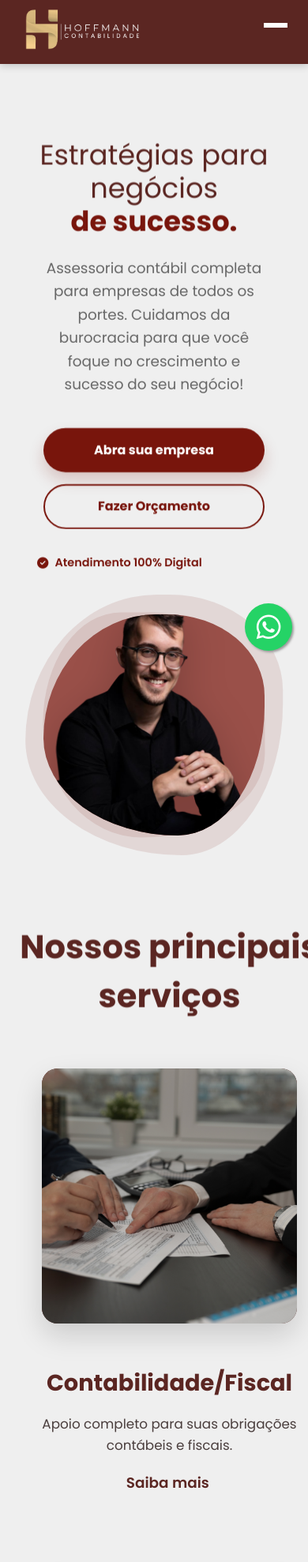
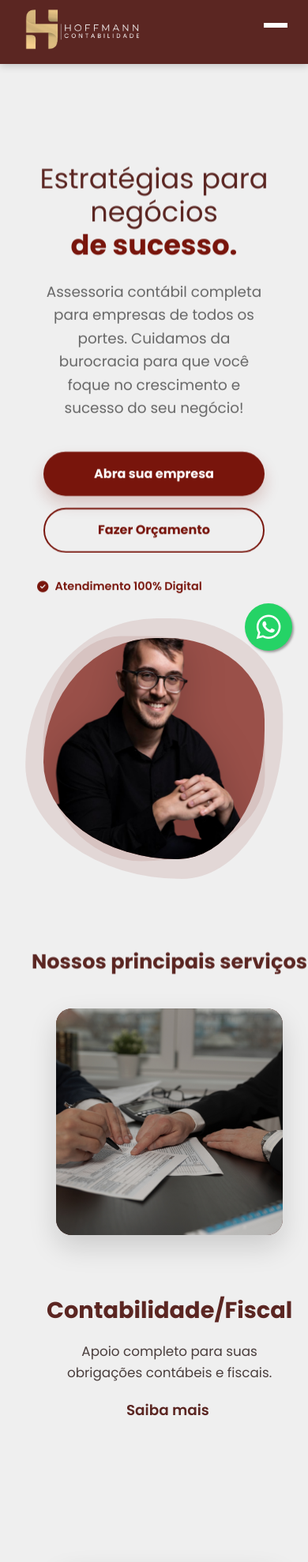
Before and after one commit to Kelvin-Luis-Dev/hoffmancontabilidade, a Flask app: page / in a window 390 px wide. Shown: the top 1978 px of the page at 79% size. Run offline with Flask 2, Linux system fonts and the light colour scheme; some libraries are stand-ins or nearby versions; some web fonts are replaced.

Commit message:
Update home.html

```diff
--- a/templates/home.html
+++ b/templates/home.html
@@ -6,8 +6,8 @@
   /* 1. O ESTADO INICIAL (Escondido e deslocado para baixo) */
   .reveal {
     opacity: 0;
-    transform: translateY(50px); /* Começa 50px para baixo */
-    transition: all 1s cubic-bezier(0.2, 0.8, 0.2, 1); /* Movimento ultra suave "Apple style" */
+    transform: translateY(50px);
+    transition: all 1s cubic-bezier(0.2, 0.8, 0.2, 1);
     will-change: opacity, transform;
   }
 
@@ -17,12 +17,100 @@
     transform: translateY(0);
   }
 
-  /* 3. DELAYS (Para criar a cascata: um depois do outro) */
+  /* 3. DELAYS */
   .d-100 { transition-delay: 0.1s; }
   .d-200 { transition-delay: 0.2s; }
   .d-300 { transition-delay: 0.3s; }
   .d-400 { transition-delay: 0.4s; }
   .d-500 { transition-delay: 0.5s; }
+
+  /* ============================================================
+     AJUSTES DE RESPONSIVIDADE UNIVERSAL
+     ============================================================ */
+
+  /* Ajuste para telas menores (Celulares e Tablets) */
+  @media (max-width: 992px) {
+    .hero-modern-inner {
+      flex-direction: column-reverse; /* Imagem em cima ou embaixo conforme preferir, aqui inverti para o texto vir primeiro */
+      text-align: center;
+      padding: 40px 20px;
+    }
+
+    .hero-content {
+      width: 100%;
+      margin-top: 30px;
+    }
+
+    .hero-buttons {
+      display: flex;
+      flex-direction: column;
+      gap: 15px;
+      align-items: center;
+    }
+
+    .hero-buttons .btn {
+      width: 100%;
+      max-width: 300px;
+      margin: 0 !important;
+    }
+
+    .hero-visual {
+      width: 100%;
+      display: flex;
+      justify-content: center;
+      margin-bottom: 20px;
+    }
+
+    /* Serviços */
+    .home-service-item {
+      flex-direction: column !important; /* Força empilhar mesmo os "reverse" */
+      text-align: center;
+      gap: 20px;
+      margin-bottom: 40px;
+    }
+
+    .home-service-image-wrapper {
+      width: 100% !important;
+      max-width: 400px;
+      margin: 0 auto;
+    }
+
+    /* FAQ */
+    .faq-grid {
+      grid-template-columns: 1fr; /* Uma coluna só */
+    }
+
+    /* Diferenciais */
+    .dif-container {
+      flex-direction: column;
+      text-align: center;
+      padding: 20px;
+    }
+
+    .dif-img-wrapper {
+      width: 100%;
+      max-width: 350px;
+      margin: 0 auto 30px;
+    }
+
+    .lista-diferenciais {
+      display: inline-block;
+      text-align: left;
+    }
+
+    /* Ajuste de títulos para não quebrarem layout */
+    h1 { font-size: 1.8rem !important; }
+    h2 { font-size: 1.6rem !important; }
+  }
+
+  /* Wrap universal para evitar que o conteúdo cole nas bordas */
+  .wrap {
+    width: 100%;
+    max-width: 1200px;
+    margin: 0 auto;
+    padding: 0 20px;
+    box-sizing: border-box;
+  }
 </style>
 
 <section class="hero-modern">
@@ -61,30 +149,31 @@
             <div class="image-cutter">
                 <img src="{{ url_for('static', filename='img/pablohome.png') }}"
                      alt="Pablo Hoffman - Consultoria Contábil"
-                 class="hero-person-img">
+                     class="hero-person-img"
+                     style="max-width: 100%; height: auto;">
             </div>
           </div>
-
         </div>
     </div>
   </div>
 </section>
 
 <section class="home-services">
-  <h2 class="home-services-title reveal">Nossos principais serviços</h2>
+  <div class="wrap">
+      <h2 class="home-services-title reveal" style="text-align: center; margin-bottom: 40px;">Nossos principais serviços</h2>
 
       <div class="home-services-container">
+        {% for s in services[:3] %}
+        <div class="home-service-item reveal {% if loop.index is even %}reverse{% endif %}" style="display: flex; align-items: center; margin-bottom: 60px;">
 
-    {% for s in services[:3] %}
-    <div class="home-service-item reveal {% if loop.index is even %}reverse{% endif %}">
-
-      <div class="home-service-image-wrapper image-reveal-wrapper">
+          <div class="home-service-image-wrapper image-reveal-wrapper" style="flex: 1;">
             <img src="{{ url_for('static', filename='img/' + s.image) }}"
                  alt="{{ s.title }}"
-             class="home-service-image">
+                 class="home-service-image"
+                 style="width: 100%; border-radius: 15px;">
           </div>
 
-      <div class="home-service-text reveal d-200">
+          <div class="home-service-text reveal d-200" style="flex: 1; padding: 20px;">
             <h3>{{ s.title }}</h3>
             <p>{{ s.excerpt }}</p>
             <a href="/servicos?anchor={{ s.id }}" class="home-service-link">
@@ -93,95 +182,75 @@
 
         </div>
         {% endfor %}
-
+      </div>
   </div>
 </section>
 
 <section class="faq-section">
   <div class="faq-overlay"></div>
-
   <div class="wrap faq-content">
-    <h2 class="faq-title reveal">Perguntas Frequentes</h2>
-
+    <h2 class="faq-title reveal" style="text-align: center;">Perguntas Frequentes</h2>
     <div class="faq-grid">
-
       <details class="faq-item reveal d-100">
         <summary>Quanto custa para abrir uma empresa?</summary>
         <p>O custo varia de acordo com o estado e o tipo de empresa. No entanto, aqui na Hoffmann, oferecemos condições especiais e cuidamos de toda a burocracia para você não ter surpresas.</p>
       </details>
-
       <details class="faq-item reveal d-200">
         <summary>Preciso de um contador para abrir minha empresa?</summary>
         <p>Sim, é necessário ter um contador para realizar a abertura da empresa. Além da obrigatoriedade, ter um especialista garante que você pagará o menor imposto possível dentro da lei.</p>
       </details>
-
       <details class="faq-item reveal d-300">
         <summary>O que é um Contrato Social?</summary>
         <p>É a certidão de nascimento da empresa. Nele constam as regras, quem são os sócios, o capital investido e as atividades que a empresa vai exercer.</p>
       </details>
-
       <details class="faq-item reveal d-400">
         <summary>Como funciona o atendimento 100% digital?</summary>
         <p>Você é atendido via WhatsApp, E-mail ou Reunião Online com agilidade. Seus documentos ficam na nuvem e você não precisa vir ao escritório físico para resolver o dia a dia.</p>
       </details>
-
     </div>
   </div>
 </section>
 
 <section class="diferenciais-section">
-    <div class="dif-container">
-
-        <div class="dif-img-wrapper reveal">
+    <div class="wrap dif-container" style="display: flex; align-items: center; gap: 40px;">
+        <div class="dif-img-wrapper reveal" style="flex: 1;">
             <div class="dif-img-border"></div>
-            <img src="static/img/escolherahoffmann.png" alt="Diferenciais Hoffmann">
+            <img src="static/img/escolherahoffmann.png" alt="Diferenciais Hoffmann" style="width: 100%; border-radius: 20px;">
         </div>
 
-        <div class="dif-text reveal d-200">
+        <div class="dif-text reveal d-200" style="flex: 1;">
             <h2>Nossos Diferenciais</h2>
-
             <p>Entender a necessidade do nosso cliente é a nossa prioridade! Nosso diferencial está baseado em três pilares essenciais:</p>
-
             <ul class="lista-diferenciais">
                 <li>Atendimento personalizado</li>
                 <li>Compromisso com a conformidade</li>
                 <li>Suporte estratégico</li>
             </ul>
-
             <p class="cta-text">Entre em contato conosco e descubra o jeito Hoffmann de fazer contabilidade.</p>
         </div>
-
     </div>
 </section>
 
 <script>
   document.addEventListener("DOMContentLoaded", function() {
-
-    // Configura o "Olheiro" (IntersectionObserver)
     const observerOptions = {
       root: null,
-      rootMargin: '0px', // Dispara assim que entrar na tela
-      threshold: 0.1     // 10% do elemento visível já ativa
+      rootMargin: '0px',
+      threshold: 0.1
     };
 
     const observer = new IntersectionObserver((entries, observer) => {
       entries.forEach(entry => {
-        // Se o elemento entrou na tela...
         if (entry.isIntersecting) {
-          // ...Adiciona a classe 'active' que faz ele subir e aparecer
           entry.target.classList.add('active');
-
-          // (Opcional) Para de observar depois que animou 1 vez
           observer.unobserve(entry.target);
         }
       });
     }, observerOptions);
 
-    // Manda o olheiro vigiar tudo que tem a classe .reveal
     document.querySelectorAll('.reveal').forEach((el) => {
       observer.observe(el);
     });
-
   });
 </script>
 
```
Lines whose indentation alone changed are shown as unchanged.
